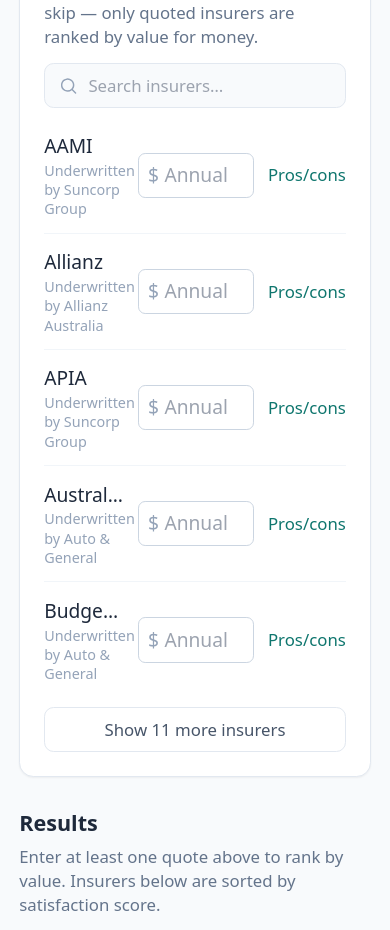
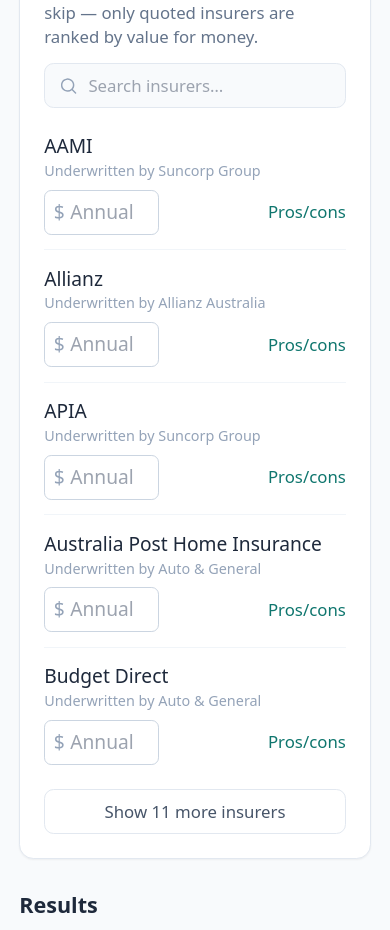
Before and after one commit to frontalspy/australian-insurance-quote-comparison, a React (Vite) app: page / in a window 390 px wide. Shown: the part 780-1710 px from the top of the page. Built offline with nearby package versions, Linux system fonts and the light colour scheme.

Commit message:
responsive changes

```diff
--- a/src/features/comparison/components/InsurerCard.tsx
+++ b/src/features/comparison/components/InsurerCard.tsx
@@ -70,8 +70,21 @@
               {insurer.name}
             </h3>
             {isBest && (
-              <span className="rounded-full bg-brand px-2 py-0.5 text-xs font-semibold text-white">
-                Best value
+              <span className="flex items-center gap-1 rounded-full bg-brand px-2 py-0.5 text-xs font-semibold text-white">
+                <svg
+                  xmlns="http://www.w3.org/2000/svg"
+                  viewBox="0 0 24 24"
+                  fill="currentColor"
+                  aria-hidden="true"
+                  className="h-3.5 w-3.5 shrink-0"
+                >
+                  <path
+                    fillRule="evenodd"
+                    d="M5.166 2.621v.858c-1.035.148-2.059.33-3.075.543a.75.75 0 0 0-.584.859 6.753 6.753 0 0 0 6.138 5.6 6.73 6.73 0 0 0 2.743 1.346A6.707 6.707 0 0 1 9.279 15H8.54c-1.036 0-1.875.84-1.875 1.875V19.5h-.75a2.25 2.25 0 0 0-2.25 2.25c0 .414.336.75.75.75h15a.75.75 0 0 0 .75-.75 2.25 2.25 0 0 0-2.25-2.25h-.75v-2.625c0-1.036-.84-1.875-1.875-1.875h-.739a6.706 6.706 0 0 1-1.112-3.173 6.73 6.73 0 0 0 2.743-1.347 6.753 6.753 0 0 0 6.139-5.6.75.75 0 0 0-.585-.858 47.077 47.077 0 0 0-3.07-.543V2.62a.75.75 0 0 0-.658-.744 49.798 49.798 0 0 0-6.093-.377c-2.063 0-4.096.128-6.093.377a.75.75 0 0 0-.657.744Zm0 2.629c0 1.196.312 2.32.857 3.294A5.266 5.266 0 0 1 3.16 5.337a45.6 45.6 0 0 1 2.006-.343v.256Zm13.5 0v-.256c.674.1 1.343.214 2.006.343a5.265 5.265 0 0 1-2.863 3.207 6.72 6.72 0 0 0 .857-3.294Z"
+                    clipRule="evenodd"
+                  />
+                </svg>
+                <span className="hidden sm:inline">Best value</span>
               </span>
             )}
           </div>
--- a/src/features/comparison/components/QuoteRow.tsx
+++ b/src/features/comparison/components/QuoteRow.tsx
@@ -17,15 +17,16 @@
 
   return (
     <li className="border-b border-slate-100 py-3 last:border-b-0">
-      <div className="flex items-center gap-3">
+      <div className="flex flex-col gap-2 min-[400px]:flex-row min-[400px]:items-center min-[400px]:gap-3">
         <div className="min-w-0 flex-1">
-          <p className="truncate font-medium text-slate-800">{insurer.name}</p>
+          <p className="font-medium text-slate-800">{insurer.name}</p>
           {insurer.underwriter && (
             <p className="text-xs text-slate-400">
               Underwritten by {insurer.underwriter}
             </p>
           )}
         </div>
+        <div className="flex items-center justify-between gap-3 min-[400px]:justify-start">
           <div className="relative">
             <span className="pointer-events-none absolute inset-y-0 left-2 flex items-center text-slate-400">
               $
@@ -56,6 +57,7 @@
             {showDetails ? "Hide" : "Pros/cons"}
           </button>
         </div>
+      </div>
       {showDetails && <ProsCons insurer={insurer} />}
     </li>
   );
```
Lines whose indentation alone changed are shown as unchanged.
